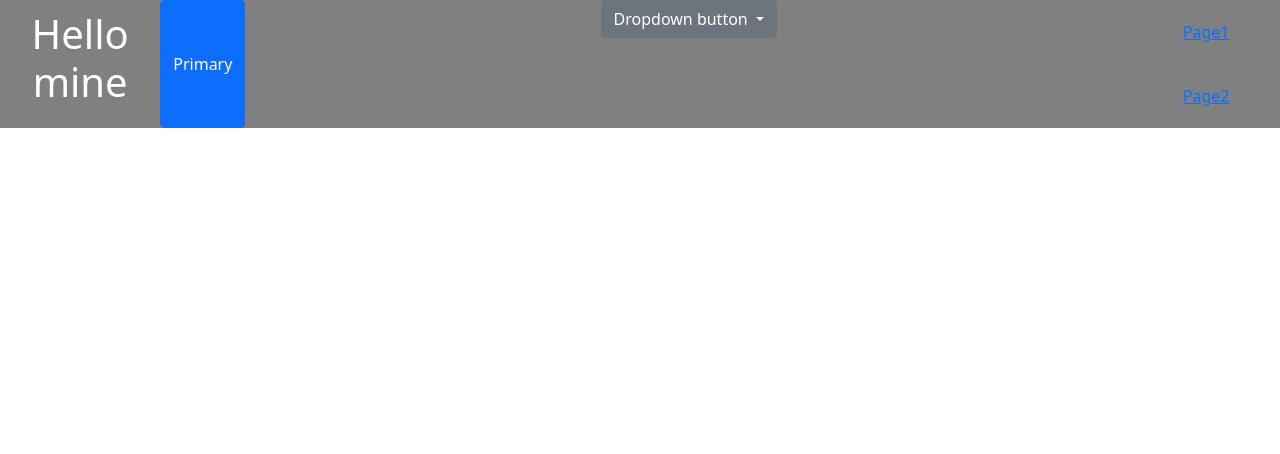
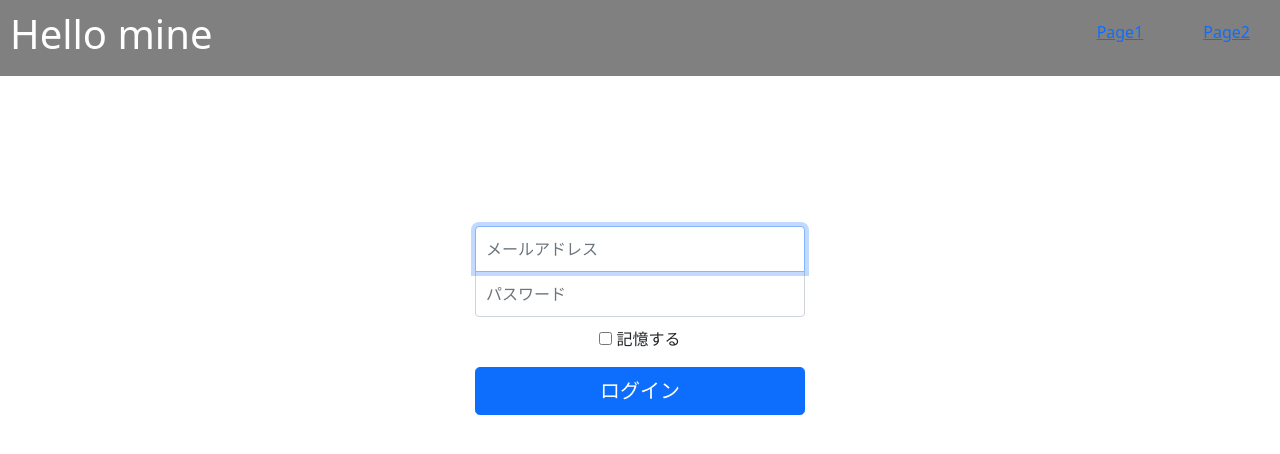
Before and after one commit to t-mine/attendance-frontend, a Vue app: page /login in a window 1280 px wide. Shown: the top 454 px of the page. Built offline with nearby package versions, Linux system fonts and the light colour scheme.

Commit message:
ログイン画面のレイアウト追加

```diff
--- a/src/App.vue
+++ b/src/App.vue
@@ -16,8 +16,7 @@ export default {
 </script>
 
 <style>
-body,
-h1 {
-  margin: 0;
+body {
+  background-color: #f5f5f5;
 }
 </style>
--- a/src/components/AppHeader.vue
+++ b/src/components/AppHeader.vue
@@ -1,25 +1,6 @@
 <template>
   <header>
     <h1>Hello {{ user }}</h1>
-    <button type="button" class="btn btn-primary">Primary</button>
-
-    <div class="dropdown">
-      <button
-        class="btn btn-secondary dropdown-toggle"
-        type="button"
-        id="dropdownMenuButton"
-        data-bs-toggle="dropdown"
-        aria-expanded="false"
-      >
-        Dropdown button
-      </button>
-      <ul class="dropdown-menu" aria-labelledby="dropdownMenuButton">
-        <li><a class="dropdown-item" href="#">Action</a></li>
-        <li><a class="dropdown-item" href="#">Another action</a></li>
-        <li><a class="dropdown-item" href="#">Something else here</a></li>
-      </ul>
-    </div>
-
     <nav>
       <router-link v-for="list in navList" :key="list.to" :to="list.to">
         {{ list.title }}
--- /dev/null
+++ b/src/pages/Login.vue
@@ -0,0 +1,69 @@
+<template>
+  <main class="form-signin">
+    <form>
+      <label for="inputEmail" class="visually-hidden">メールアドレス</label>
+      <input
+        type="email"
+        id="inputEmail"
+        class="form-control"
+        placeholder="メールアドレス"
+        required=""
+        autofocus=""
+      />
+      <label for="inputPassword" class="visually-hidden">パスワード</label>
+      <input
+        type="password"
+        id="inputPassword"
+        class="form-control"
+        placeholder="パスワード"
+        required=""
+      />
+      <div class="checkbox mb-3">
+        <label> <input type="checkbox" value="remember-me" /> 記憶する </label>
+      </div>
+      <button class="w-100 btn btn-lg btn-primary" type="submit">
+        ログイン
+      </button>
+    </form>
+  </main>
+</template>
+
+<script>
+export default {};
+</script>
+
+<style scoped>
+body {
+  background-color: #f5f5f5;
+}
+.form-signin {
+  width: 100%;
+  height: 100%;
+  max-width: 330px;
+  margin: auto;
+  margin-top: 150px;
+}
+.form-signin .checkbox {
+  font-weight: 400;
+}
+.form-signin .form-control {
+  position: relative;
+  box-sizing: border-box;
+  height: auto;
+  padding: 10px;
+  font-size: 16px;
+}
+.form-signin .form-control:focus {
+  z-index: 2;
+}
+.form-signin input[type='email'] {
+  margin-bottom: -1px;
+  border-bottom-right-radius: 0;
+  border-bottom-left-radius: 0;
+}
+.form-signin input[type='password'] {
+  margin-bottom: 10px;
+  border-top-left-radius: 0;
+  border-top-right-radius: 0;
+}
+</style>
--- a/src/router/index.js
+++ b/src/router/index.js
@@ -1,8 +1,17 @@
 import { createRouter, createWebHistory } from 'vue-router';
+import Login from '../pages/Login';
 import Page1 from '../pages/Page1';
 import Page2 from '../pages/Page2';
 
 const routes = [
+  {
+    path: '/',
+    redirect: '/login',
+  },
+  {
+    path: '/login',
+    component: Login,
+  },
   {
     path: '/page1',
     component: Page1,
```
